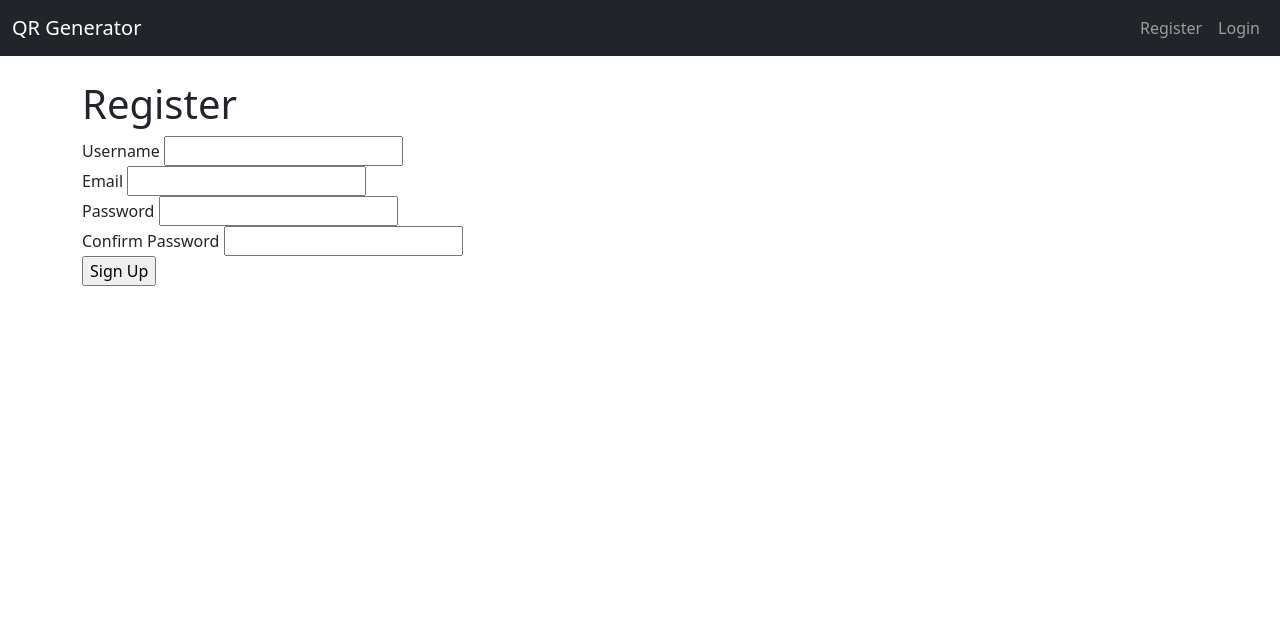
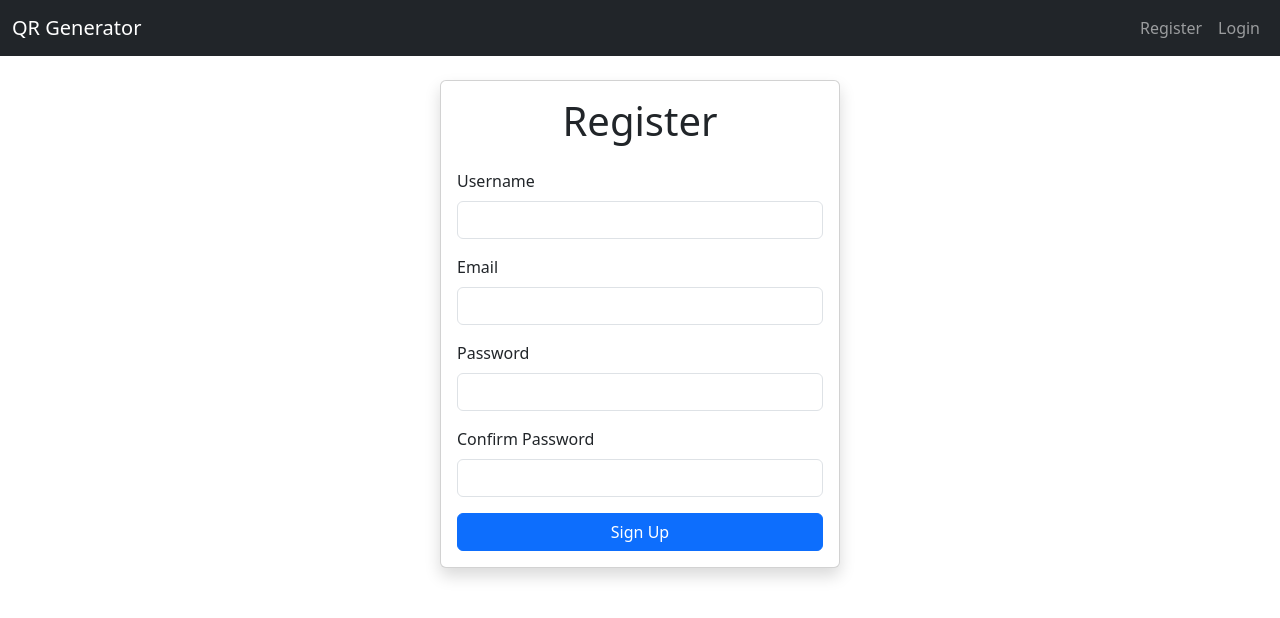
Before and after one commit to suneel999/authenticationqr, a Flask app: page /register in a window 1280 px wide. Shown: the top 618 px of the page. Run offline with Flask 3, Linux system fonts and the light colour scheme.

Commit message:
Update register.html

```diff
--- a/app/templates/register.html
+++ b/app/templates/register.html
@@ -1,26 +1,28 @@
 {% extends "base.html" %}
 {% block content %}
-    <h1>Register</h1>
+    <div class="card shadow mx-auto" style="max-width: 400px;">
+        <div class="card-body">
+            <h1 class="card-title text-center mb-4">Register</h1>
             <form method="POST" action="">
                 {{ form.hidden_tag() }}
-        <div>
-            {{ form.username.label }}
-            {{ form.username }}
+                <div class="mb-3">
+                    {{ form.username.label(class="form-label") }}
+                    {{ form.username(class="form-control") }}
                 </div>
-        <div>
-            {{ form.email.label }}
-            {{ form.email }}
+                <div class="mb-3">
+                    {{ form.email.label(class="form-label") }}
+                    {{ form.email(class="form-control") }}
                 </div>
-        <div>
-            {{ form.password.label }}
-            {{ form.password }}
+                <div class="mb-3">
+                    {{ form.password.label(class="form-label") }}
+                    {{ form.password(class="form-control") }}
                 </div>
-        <div>
-            {{ form.confirm_password.label }}
-            {{ form.confirm_password }}
+                <div class="mb-3">
+                    {{ form.confirm_password.label(class="form-label") }}
+                    {{ form.confirm_password(class="form-control") }}
                 </div>
-        <div>
-            {{ form.submit }}
+                <button type="submit" class="btn btn-primary w-100">Sign Up</button>
+            </form>
         </div>
-    </form>
+    </div>
 {% endblock %}
```
Lines whose indentation alone changed are shown as unchanged.
